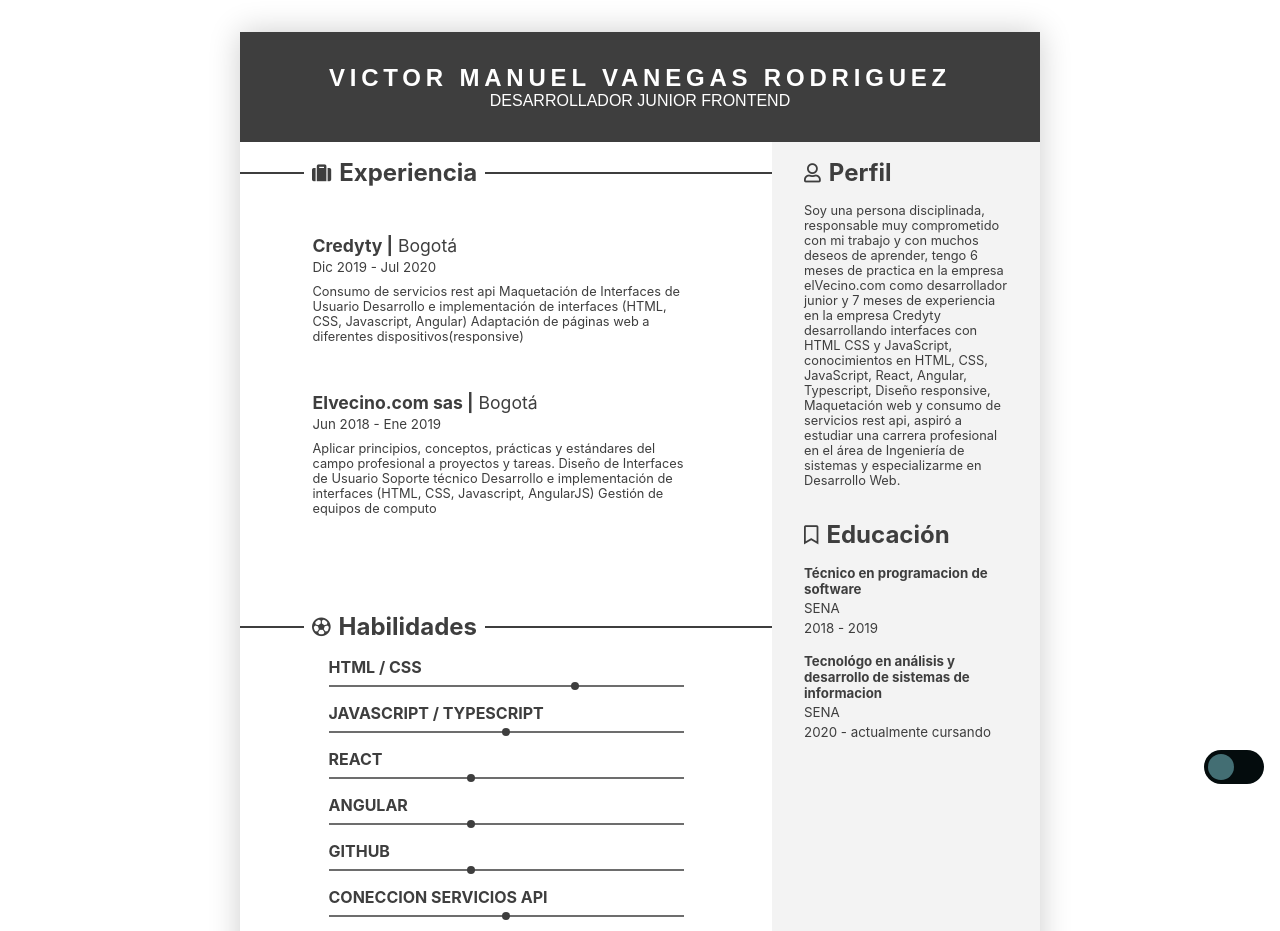
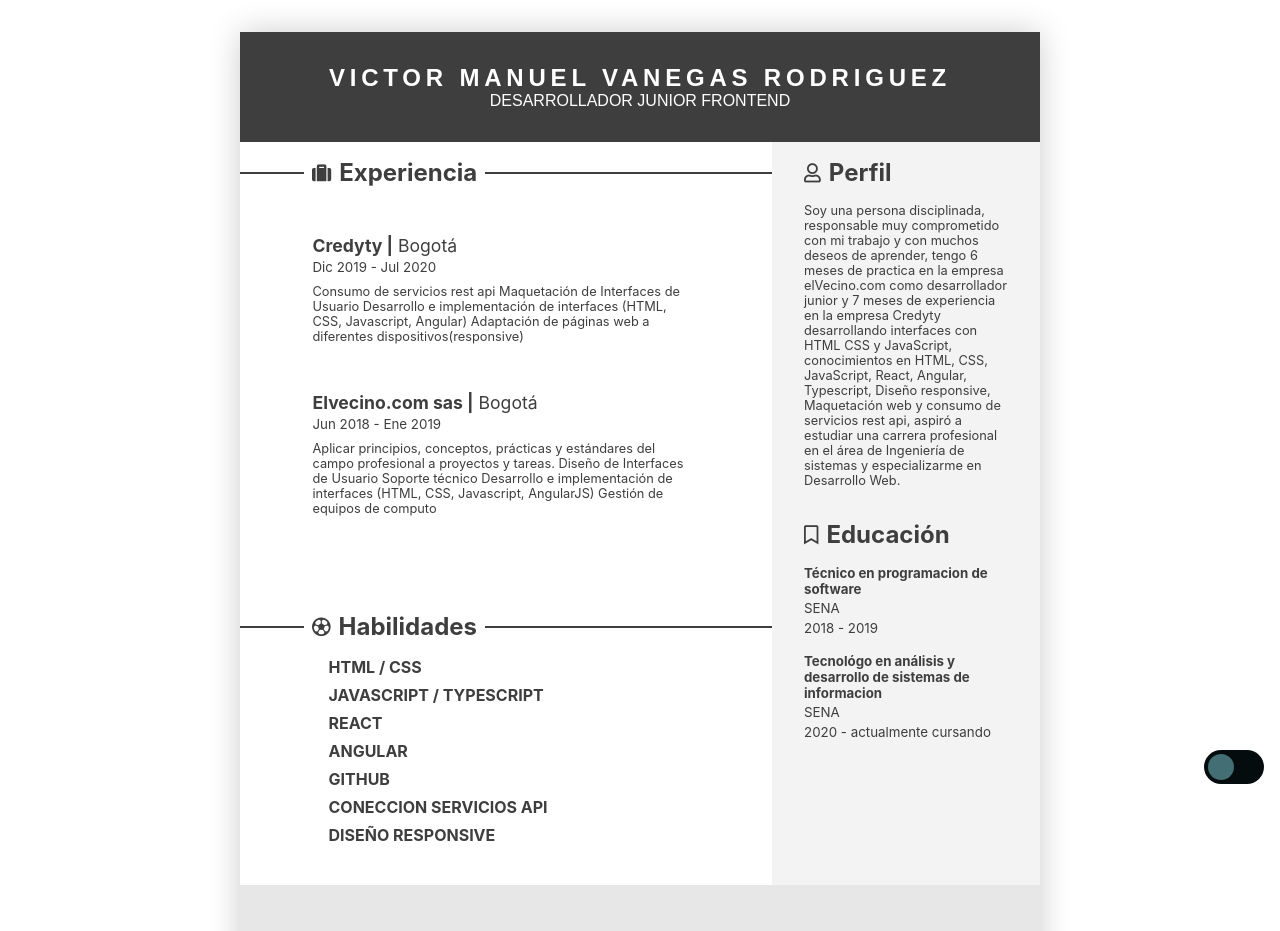
Before and after one commit to vmvanegas/curriculum-vitae, a React (Create React App) app: page / in a window 1280 px wide. Shown: the top 931 px of the page. Built offline with nearby package versions, Linux system fonts and the light colour scheme.

Commit message:
Input range removed

```diff
--- a/src/App.js
+++ b/src/App.js
@@ -83,31 +83,24 @@ function App() {
                 <div className="cv-skills">
                   <div className="skill-range">
                     <label htmlFor="html-css">HTML / CSS</label>
-                    <input type="range" readOnly value="70" name="html-css" id="html-css"/>
                   </div>
                   <div className="skill-range">
                     <label htmlFor="javascript-typescript">JAVASCRIPT / TYPESCRIPT</label>
-                    <input type="range" readOnly value="50" name="javascript-typescript" id="javascript-typescript"/>
                   </div>
                   <div className="skill-range">
                     <label htmlFor="react">REACT</label>
-                    <input type="range" readOnly value="40" name="react" id="react"/>
                   </div>
                   <div className="skill-range">
                     <label htmlFor="angular">ANGULAR</label>
-                    <input type="range" readOnly value="40" name="angular" id="angular"/>
                   </div>
                   <div className="skill-range">
                     <label htmlFor="github">GITHUB</label>
-                    <input type="range" readOnly value="40" name="github" id="github"/>
                   </div>
                   <div className="skill-range">
                     <label htmlFor="api-services-conection">CONECCION SERVICIOS API</label>
-                    <input type="range" readOnly value="50" name="api-services-conection" id="api-services-conection"/>
                   </div>
                   <div className="skill-range">
                     <label htmlFor="responsive-design">DISEÑO RESPONSIVE</label>
-                    <input type="range" readOnly value="70" name="responsive-design" id="responsive-design"/>
                   </div>
                 </div>
               </div>
```
